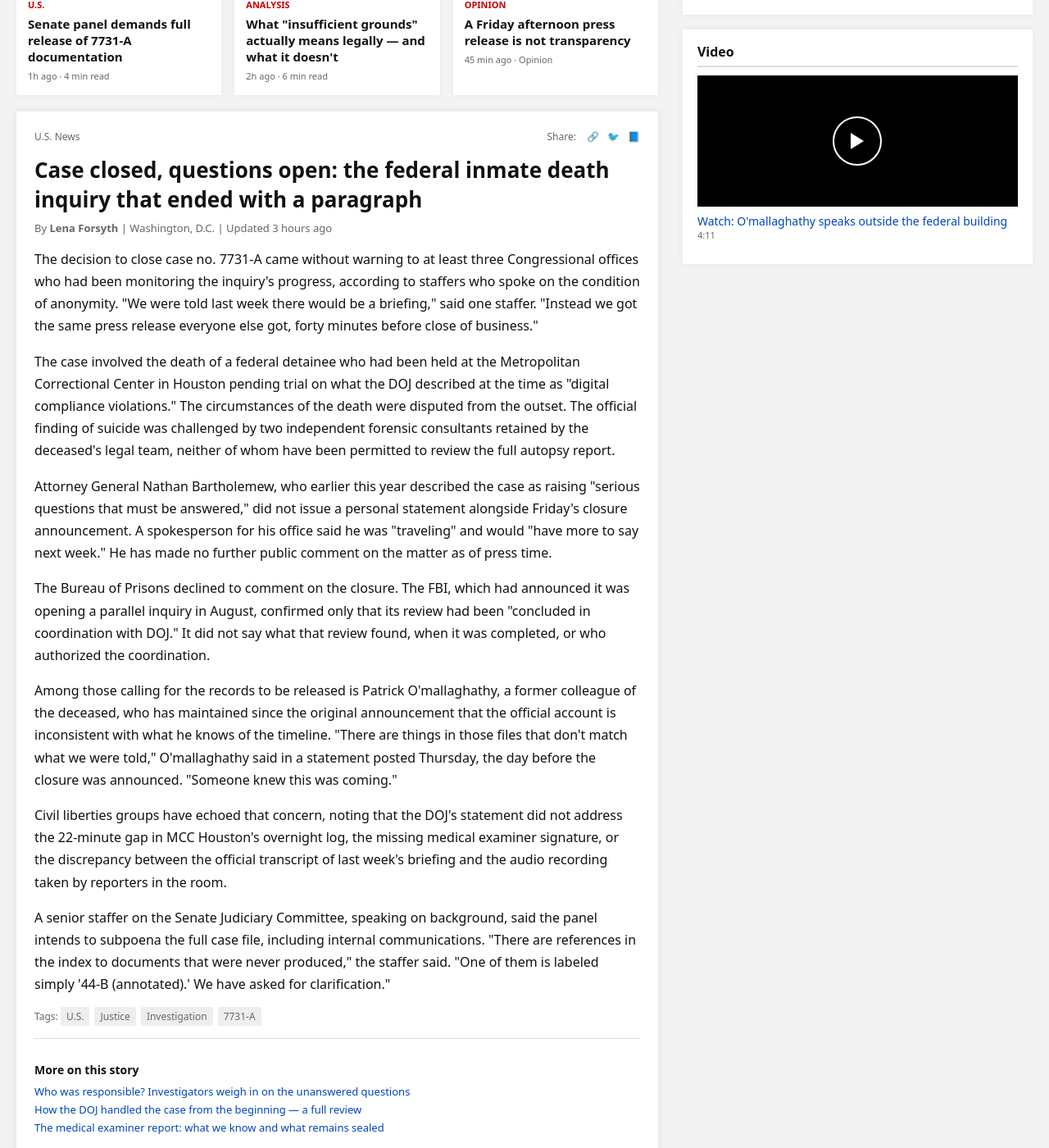
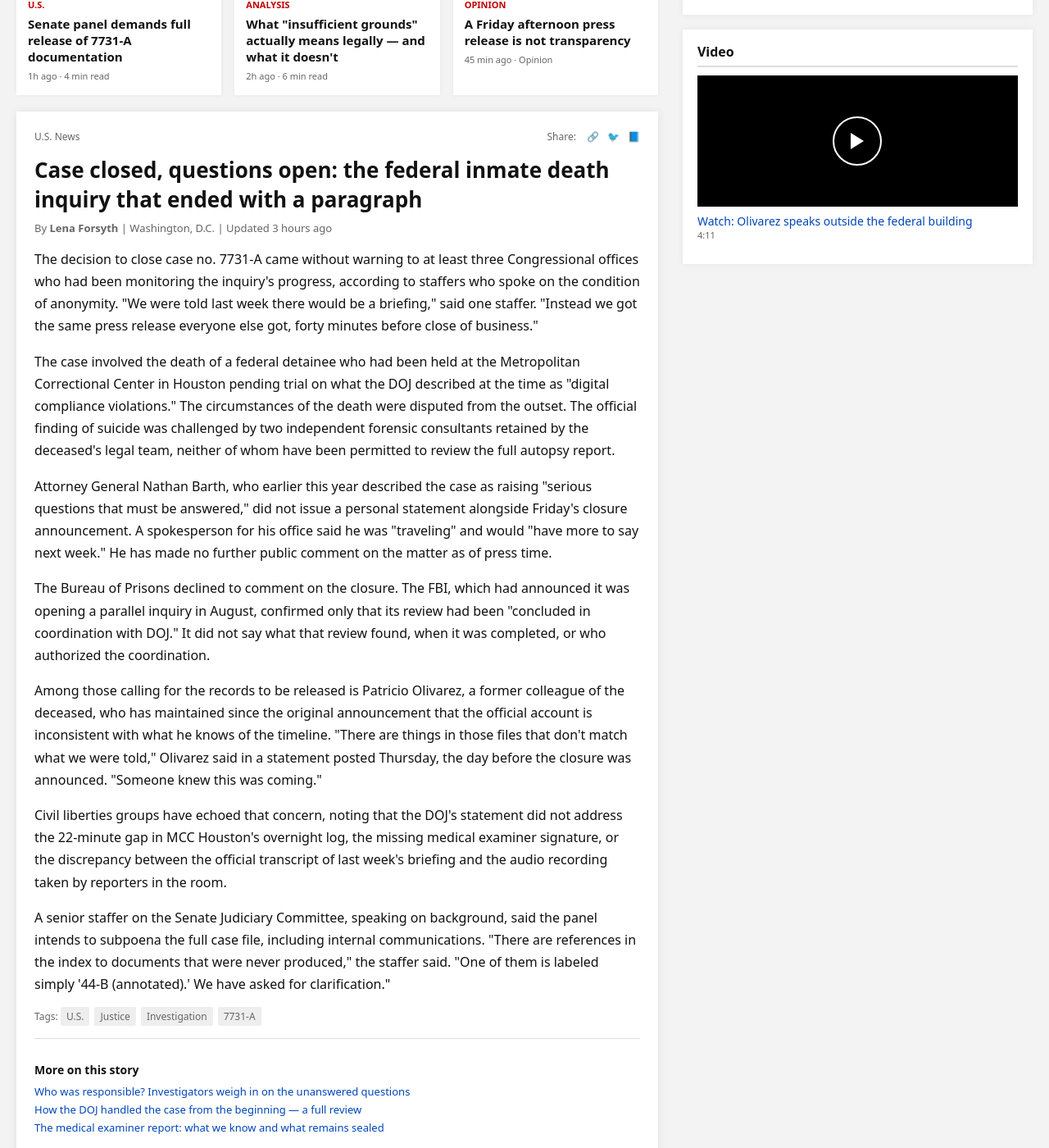
Before and after one commit to NotAnIronman/ARG, a Jekyll site: the page built from pages/us.html, in a window 1280 px wide and 1400 px high, scrolled down 654 px. Shown: the whole window at 82% size. Built offline with Jekyll 4.4.1, drawn with Linux system fonts in a browser that asks for light colours; some of the changed text lies outside the part shown.

Commit message:
Update us.html

```diff
--- a/pages/us.html
+++ b/pages/us.html
@@ -61,7 +61,7 @@ show_banner: true
 
             <p>
                 <!-- the medical examiner's name was redacted from the public filing. cross-reference: /files/examiner_ref.txt -->
-                Attorney General Nathan Bartholemew, who earlier this year described the case as raising "serious questions that must be answered," did not issue a personal statement alongside Friday's closure announcement.
+                Attorney General Nathan Barth, who earlier this year described the case as raising "serious questions that must be answered," did not issue a personal statement alongside Friday's closure announcement.
                 A spokesperson for his office said he was "traveling" and would "have more to say next week." He has made no further public comment on the matter as of press time.
             </p>
 
@@ -72,8 +72,8 @@ show_banner: true
 
             <p>
                 <!-- internal note: FBI press office requested correction to timeline on 10/2, then withdrew request 14 minutes later -->
-                Among those calling for the records to be released is Patrick O'mallaghathy, a former colleague of the deceased, who has maintained since the original announcement that the official account is inconsistent with what he knows of the timeline.
-                "There are things in those files that don't match what we were told," O'mallaghathy said in a statement posted Thursday, the day before the closure was announced. "Someone knew this was coming."
+                Among those calling for the records to be released is Patricio Olivarez, a former colleague of the deceased, who has maintained since the original announcement that the official account is inconsistent with what he knows of the timeline.
+                "There are things in those files that don't match what we were told," Olivarez said in a statement posted Thursday, the day before the closure was announced. "Someone knew this was coming."
             </p>
 
             <p>
@@ -105,7 +105,7 @@ show_banner: true
         <section class="panel">
             <h3>Latest</h3>
             <div class="list-item"><a href="#">Senate demands answers on case 7731-A closure</a><span>Just now</span></div>
-            <div class="list-item"><a href="#">Bartholemew office declines further comment</a><span>1h ago</span></div>
+            <div class="list-item"><a href="#">Barth office declines further comment</a><span>1h ago</span></div>
             <div class="list-item"><a href="#">Civil liberties coalition files formal protest</a><span>2h ago</span></div>
         </section>
 
@@ -123,7 +123,7 @@ show_banner: true
                     <div style="width:0;height:0;border-left:16px solid #fff;border-top:10px solid transparent;border-bottom:10px solid transparent;"></div>
                 </div>
             </div>
-            <div class="list-item"><a href="#">Watch: O'mallaghathy speaks outside the federal building</a><span>4:11</span></div>
+            <div class="list-item"><a href="#">Watch: Olivarez speaks outside the federal building</a><span>4:11</span></div>
         </section>
     </aside>
 </div>
```
